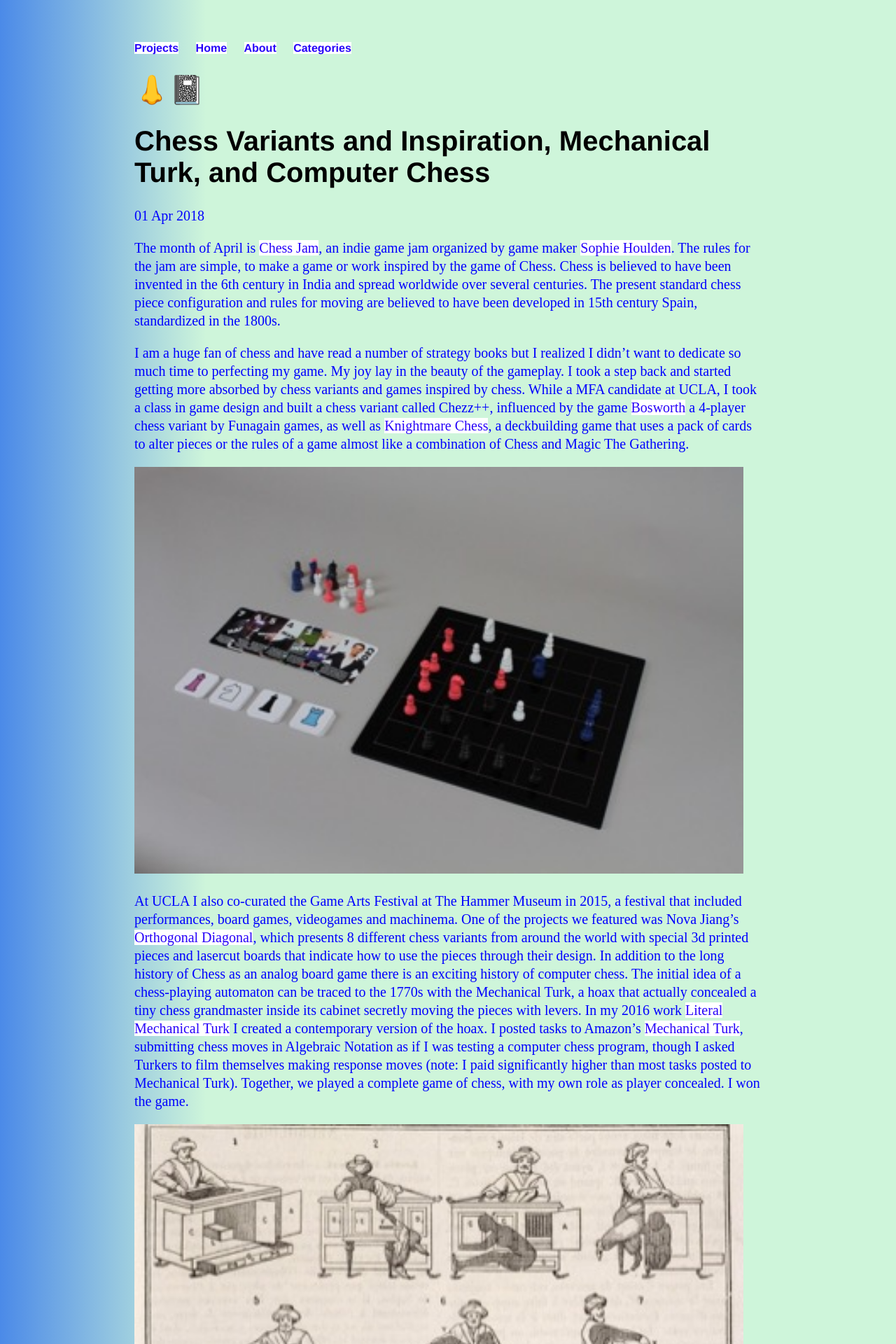
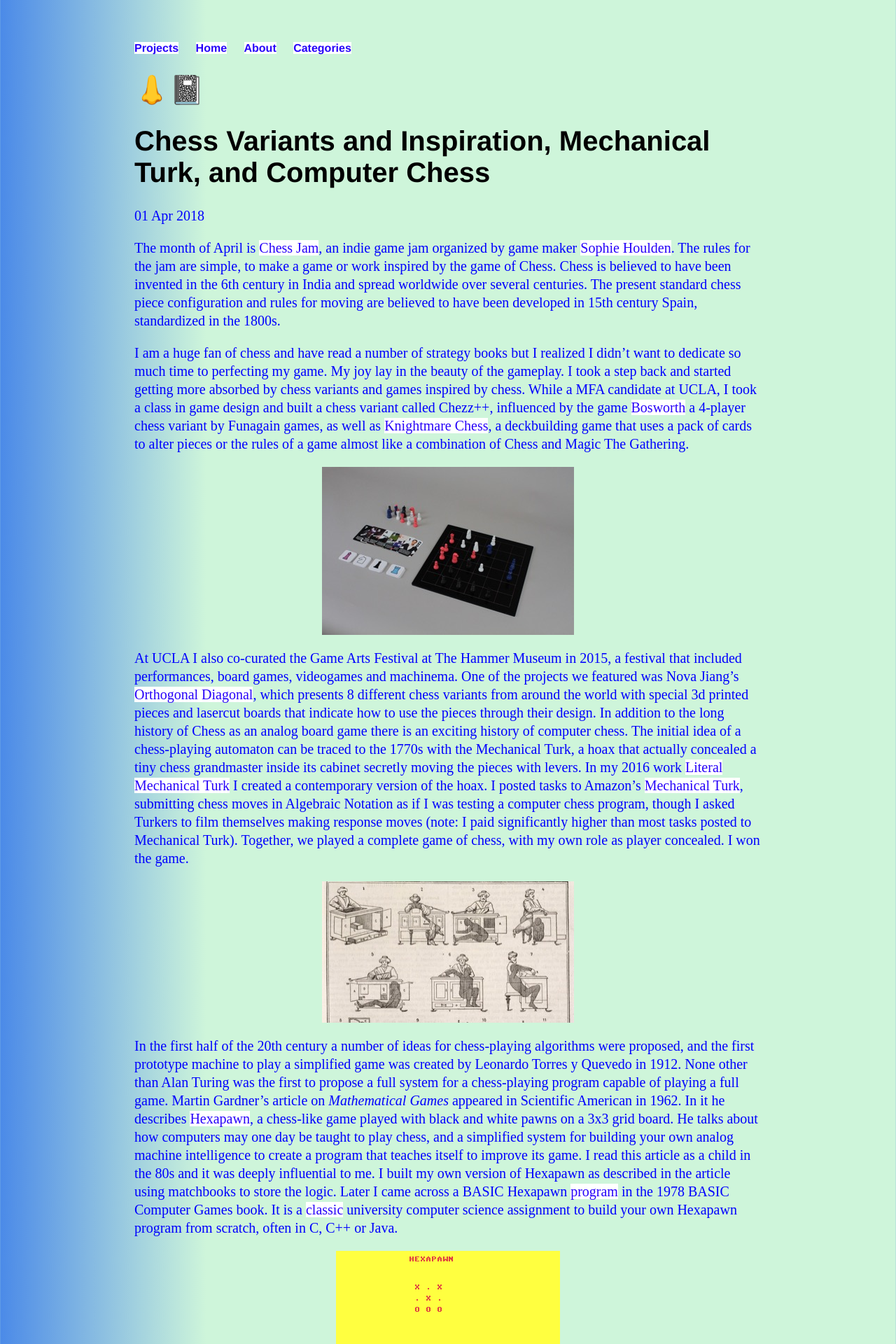
Before and after one commit to lee2sman/nosebook, a Jekyll site: the page built from _posts/2018-03-31-chess-variants-and-inspiration.md, in a window 1280 px wide. Shown: the top 1920 px of the page at 70% size. Built offline with Jekyll 4.4.1, drawn with Linux system fonts in a browser that asks for light colours.

Commit message:
update image sizing and centering

```diff
--- a/css/main.css
+++ b/css/main.css
@@ -73,6 +73,9 @@ ul.posts li {
 }
 
 img, iframe {
-  width: 68vw;
+  display: block;
+  margin-left: auto;
+  margin-right: auto;
+  max-width: 68vw;
   text-align: center;
 }
```
